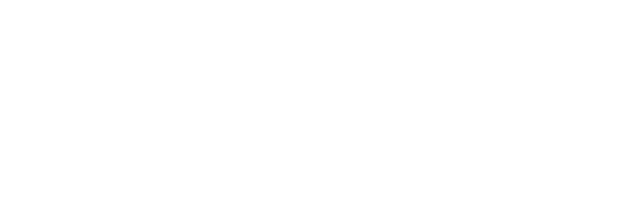
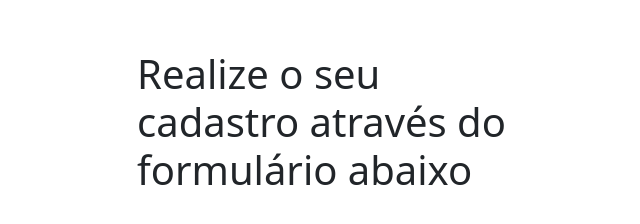
Before and after one commit to queirozws/wyden-software-dev, a plain HTML site: page item2-html/index.html in a window 1280 px wide. Shown: the whole page, without its empty margins (311-951 px from the left). Drawn offline with nearby package versions, Linux system fonts and the light colour scheme.

Commit message:
add title

```diff
--- a/item2-html/index.html
+++ b/item2-html/index.html
@@ -8,6 +8,10 @@
   <link href="https://cdn.jsdelivr.net/npm/bootstrap@5.0.2/dist/css/bootstrap.min.css" rel="stylesheet" integrity="sha384-EVSTQN3/azprG1Anm3QDgpJLIm9Nao0Yz1ztcQTwFspd3yD65VohhpuuCOmLASjC" crossorigin="anonymous">
 </head>
 <body>
+  <div style="margin: 50px 35%;">
 
+    <h1>Realize o seu cadastro através do formulário abaixo</h1>
+
+  </div>
 </body>
 </html>
```
